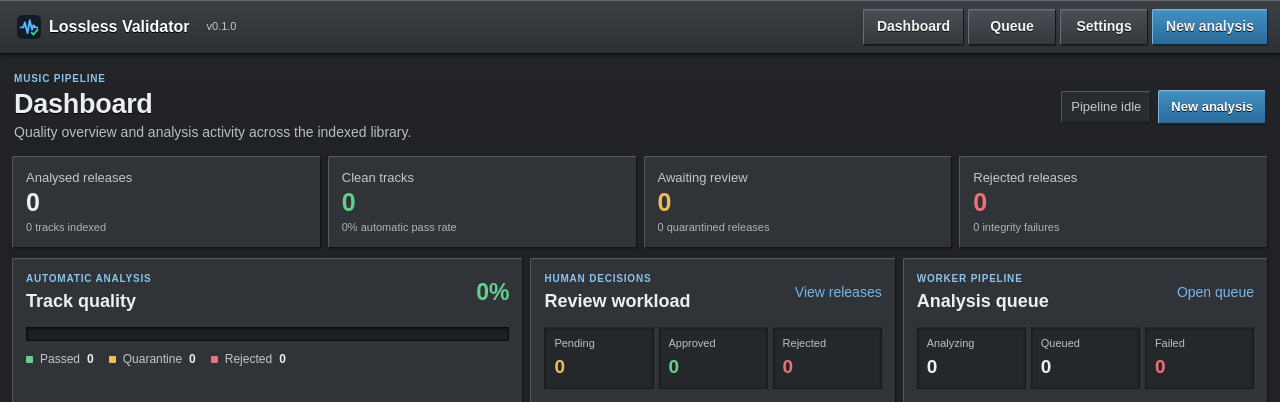
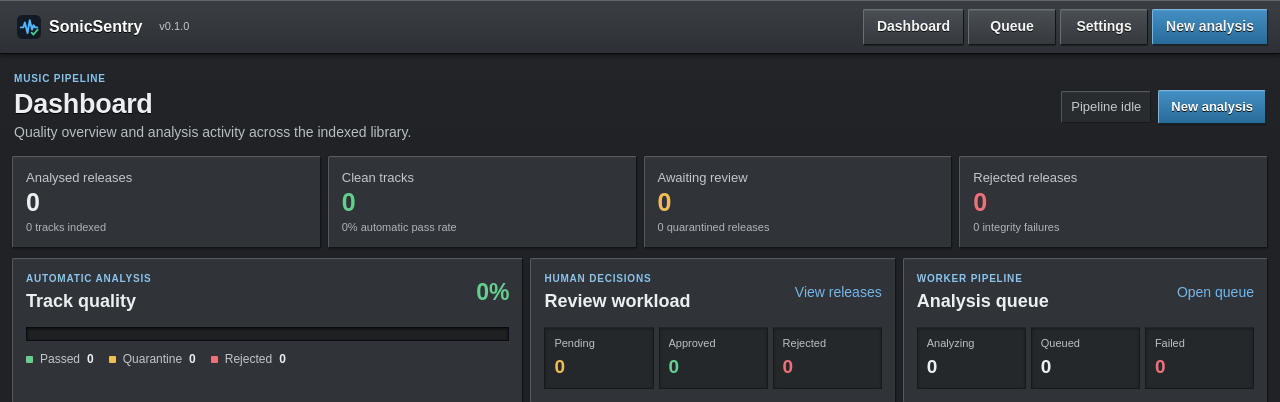
Before and after one commit to SpaceChips31/sonic-sentry, a FastAPI app: page / in a window 1280 px wide. Shown: the top 402 px of the page. Run offline with FastAPI, Linux system fonts and the light colour scheme; data that the repository does not hold is empty.

Commit message:
brand: rename interface to SonicSentry

```diff
--- a/app/templates/base.html
+++ b/app/templates/base.html
@@ -3,14 +3,14 @@
 <head>
     <meta charset="utf-8">
     <meta name="viewport" content="width=device-width, initial-scale=1">
-    <title>{% block title %}Lossless Validator{% endblock %}</title>
+    <title>{% block title %}{{ app_name }}{% endblock %}</title>
     <link rel="icon" href="/static/favicon.svg?v=2" type="image/svg+xml">
     <link rel="stylesheet" href="/static/app.css?v=3">
     <link rel="stylesheet" href="/static/desktop.css?v=8">
 </head>
 <body>
 <header class="topbar">
-    <a class="brand" href="/"><img src="/static/favicon.svg?v=2" alt="">Lossless Validator</a>
+    <a class="brand" href="/"><img src="/static/favicon.svg?v=2" alt="">{{ app_name }}</a>
     <span class="version">v{{ app_version }}</span>
     <nav class="main-nav" aria-label="{{ _('Main navigation') }}">
         <a href="/">{{ _('Dashboard') }}</a>
```
